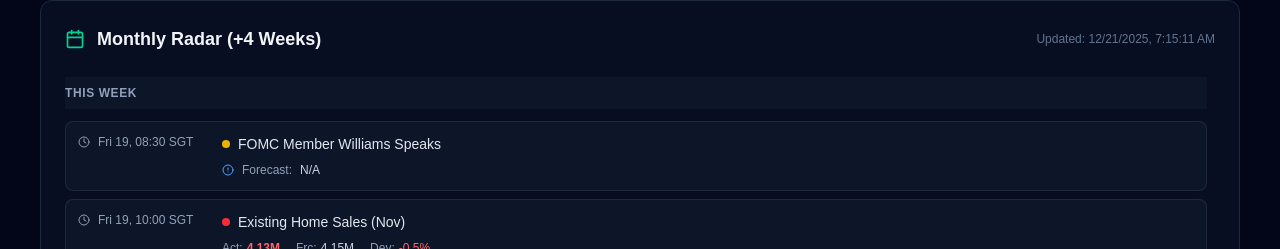
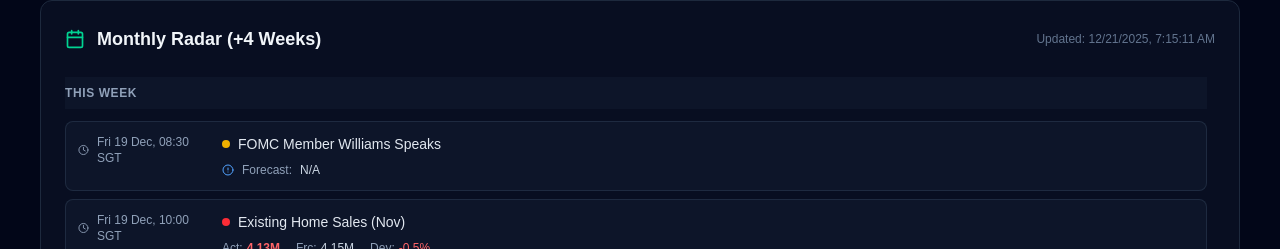
Before and after one commit to KenHuang21/strategic-cockpit-dashboard, a Next.js app: page / in a window 1280 px wide. Shown: the part 551-800 px from the top of the page. Built offline with nearby package versions, Linux system fonts and the light colour scheme.

Commit message:
refine: add month to calendar date display
- Format changed from 'Fri 19, 10:00 SGT' to 'Fri 19 Dec, 10:00 SGT'
- Improves clarity when viewing events across month boundaries
- User requested feature

```diff
--- a/components/CatalystRadar.tsx
+++ b/components/CatalystRadar.tsx
@@ -86,12 +86,14 @@ export default function CatalystRadar() {
             date.setHours(hours, minutes, 0, 0);
 
             const days = ['Sun', 'Mon', 'Tue', 'Wed', 'Thu', 'Fri', 'Sat'];
+            const months = ['Jan', 'Feb', 'Mar', 'Apr', 'May', 'Jun', 'Jul', 'Aug', 'Sep', 'Oct', 'Nov', 'Dec'];
             const dayName = days[date.getDay()];
             const day = date.getDate();
+            const month = months[date.getMonth()];
             const sgtHours = date.getHours().toString().padStart(2, '0');
             const sgtMinutes = date.getMinutes().toString().padStart(2, '0');
 
-            return `${dayName} ${day}, ${sgtHours}:${sgtMinutes} SGT`;
+            return `${dayName} ${day} ${month}, ${sgtHours}:${sgtMinutes} SGT`;
         } catch {
             return `${dateStr} ${timeStr}`;
         }
```
